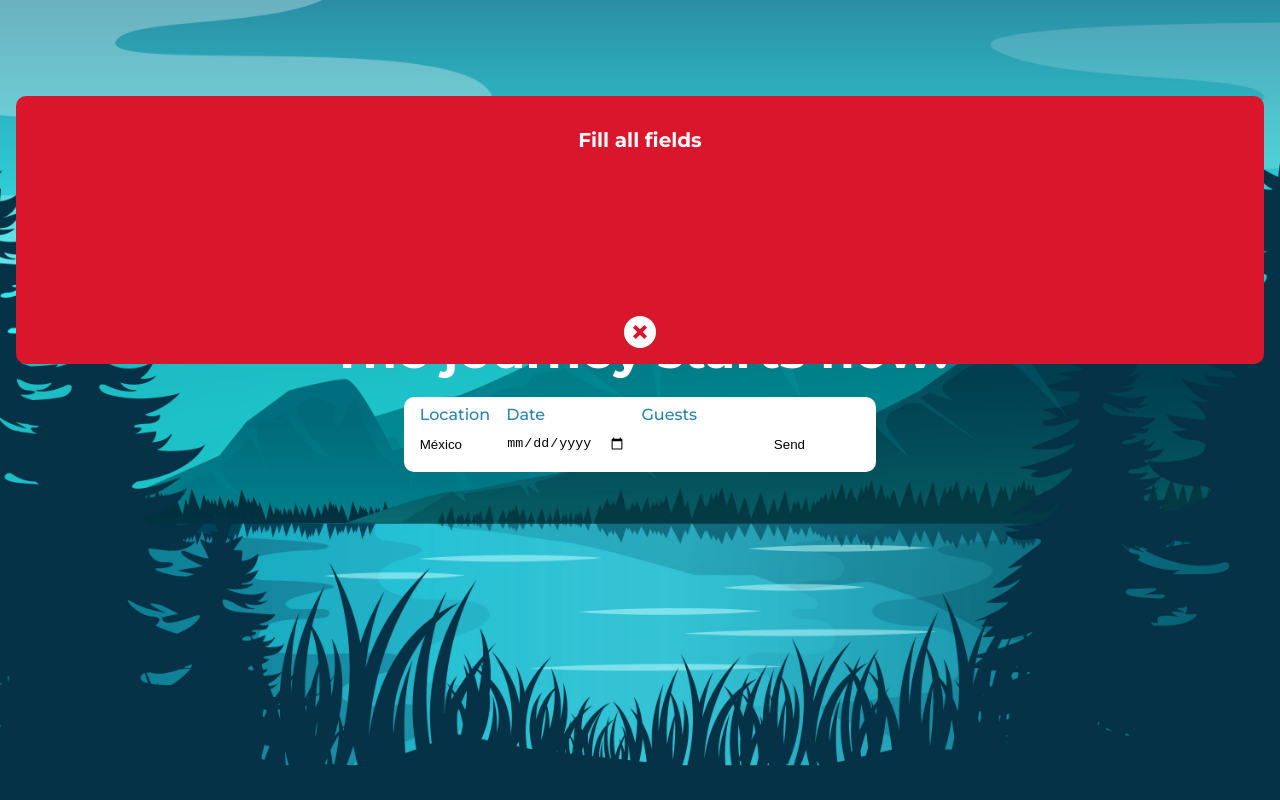
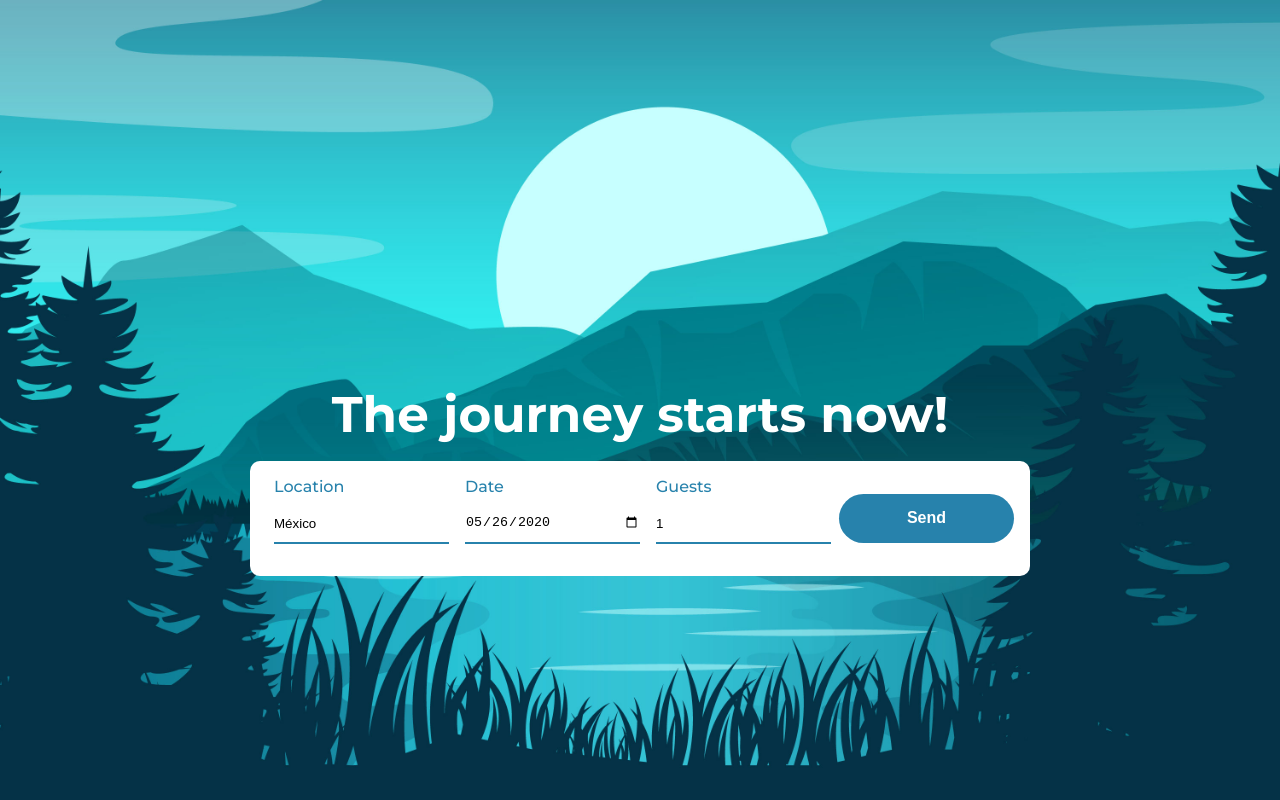
Before and after one commit to AlejandroLeyvaa/travel-app, a website built with webpack: page public/index.html in a window 1280 px wide. Both pictures are taken after a click on the button "Send". Shown: the top 800 px of the page. Built offline with nearby package versions, Linux system fonts and the light colour scheme; files whose address does not match are found by name.

Commit message:
No commit message

```diff
--- a/public/index.html
+++ b/public/index.html
@@ -12,14 +12,21 @@
 
 <body>
   <div id="root">
-    <!-- <header class="header">
+
+    <header class="header">
       <figure class="hero">
         <img src="../src/assets/images/lake.jpg" alt="">
       </figure>
-
-      <div class="date">
+      <div class="date" id="date">
         <h2 class="title">The journey starts now!</h2>
+        <button class="button" id="start">Start journey</button>
         <form class="form" id="form">
+          <div class="close" id="close">
+            <div class="circle">
+              <div class="rec"></div>
+              <div class="rec"></div>
+            </div>
+          </div>
           <label for="country">
             <p class="paragraph">Location</p>
             <select id="country">
@@ -30,110 +37,16 @@
           </label>
           <label for="date">
             <p class="paragraph">Date</p>
-            <input type="date" id='date' name='date'>
+            <input type="date" id='date' name='date' value="2020-05-26">
           </label>
           <label for="guests">
             <p class="paragraph">Guests</p>
-            <input type="number" min="0" max="10" id='guests' name='guests'>
+            <input type="number" id='guests' min="2021-04-1" max="2050-08-26" name='guests' value="1">
           </label>
-          <button>Send</button>
+          <button class="button" id="send">Send</button>
         </form>
       </div>
     </header>
-
-    <main class="main">
-      <h2 class="title">
-        Select a category
-      </h2>
-
-      <section class="categories">
-
-        <div class="category">
-
-          <div class="rank">
-            <div class="rank__start"></div>
-            <span>4.9</span>
-          </div>
-
-          <figure class="image__container">
-            <img class='image--filter' src="../src/assets/images/icons8-expedition-backpack-100.png" alt="">
-          </figure>
-          <h2 class="title">Hicking trips</h2>
-          <p class="paragraph">Activities</p>
-        </div>
-
-        <div class="category">
-
-          <div class="rank">
-            <div class="rank__start"></div>
-            <span>4.9</span>
-          </div>
-
-          <figure class="image__container">
-            <img class='image--filter' src="../src/assets/images/icons8-spinner-lure-100.png" alt="">
-          </figure>
-          <h2 class="title">Fishing</h2>
-          <p class="paragraph">Activities</p>
-        </div>
-
-        <div class="category">
-
-          <div class="rank">
-            <div class="rank__start"></div>
-            <span>4.9</span>
-          </div>
-
-          <figure class="image__container">
-            <img class='image--filter' src="../src/assets/images/icons8-campfire-100.png" alt="">
-          </figure>
-          <h2 class="title">Camping</h2>
-          <p class="paragraph">Activities</p>
-        </div>
-
-      </section>
-
-      <section class="tours">
-        <h2 class="title">Tours</h2>
-
-        <div class="tours__container">
-
-          <figure class="image__container">
-            <img src="../src/assets/images/rsz_sean-musil-ah2ofe8aqds-unsplash.jpg" alt="">
-          </figure>
-
-          <figure class="image__container">
-            <img src="../src/assets/images/rsz_daniel-norris-2tddnkqpv0a-unsplash.jpg" alt="">
-          </figure>
-
-          <figure class="image__container">
-            <img src="../src/assets/images/rsz_aaron-burden-uffiweqspd4-unsplash.jpg" alt="">
-          </figure>
-
-          <figure class="image__container">
-            <img src="../src/assets/images/rsz_kalen-emsley-mgjskgio_ji-unsplash.jpg" alt="">
-          </figure>
-
-
-          <figure class="image__container">
-            <img src="../src/assets/images/rsz_angela-onyin-u_naqvsarfm-unsplash.jpg" alt="">
-          </figure>
-
-          <figure class="image__container">
-            <img src="../src/assets/images/rsz_peter-thomas-vcpjwm2kjbk-unsplash.jpg" alt="">
-          </figure>
-
-        </div>
-
-        <div class="tours-description">
-          <h2 class="title">Current tour</h2>
-          <p class="paragraph">Lorem ipsum dolor sit amet, consectetur adipisicing elit. Sint alias dicta, animi
-            asperiores officia ex tenetur delectus earum sapiente eos at iure officiis quo aut blanditiis laborum
-            maiores odit rem!</p>
-        </div>
-
-      </section>
-    </main> -->
-
     <article class="modal" id="modal">
       <div class="modal__content" id="modal-content">
         <h2 class="title" id='text-container'></h2>
--- a/src/components/header.js
+++ b/src/components/header.js
@@ -1,32 +1,34 @@
 import lake from '../assets/images/lake.jpg';
 
-const header = `
-  <figure class="hero">
-    <img src="${lake}" alt="">
-  </figure>
+const header = '';
 
-  <div class="date">
-    <h2 class="title">The journey starts now!</h2>
-    <form class="form" id="form">
-      <label for="country">
-        <p class="paragraph">Location</p>
-        <select id="country">
-          <option value="Mexico">México</option>
-          <option value="United States">United States</option>
-          <option value="United States">United States</option>
-        </select>
-      </label>
-      <label for="date">
-        <p class="paragraph">Date</p>
-        <input type="date" id='date' name='date'>
-      </label>
-      <label for="guests">
-        <p class="paragraph">Guests</p>
-        <input type="number" id='guests' name='guests'>
-      </label>
-      <button>Send</button>
-    </form>
-  </div>
-`;
+// const header = `
+//   <figure class="hero">
+//     <img src="${lake}" alt="">
+//   </figure>
+
+//   <div class="date">
+//     <h2 class="title">The journey starts now!</h2>
+//     <form class="form" id="form">
+//       <label for="country">
+//         <p class="paragraph">Location</p>
+//         <select id="country">
+//           <option value="Mexico">México</option>
+//           <option value="United States">United States</option>
+//           <option value="United States">United States</option>
+//         </select>
+//       </label>
+//       <label for="date">
+//         <p class="paragraph">Date</p>
+//         <input type="date" id='date' name='date'>
+//       </label>
+//       <label for="guests">
+//         <p class="paragraph">Guests</p>
+//         <input type="number" id='guests' name='guests'>
+//       </label>
+//       <button id="send">Send</button>
+//     </form>
+//   </div>
+// `;
 
 export default header;
--- a/src/index.js
+++ b/src/index.js
@@ -3,24 +3,46 @@ import header from './components/header';
 import tours from './components/tours';
 import sendData from './utils/sendData';
 import './styles/styles.css';
+import './styles/tablet.css';
 import './styles/desktop.css';
 
-async function insertComponentIn(where, createElement, component,  classNameElement) {
+async function insertComponentIn(
+  where,
+  createElement,
+  component,
+  classNameElement
+) {
   const selectedElement = document.querySelector(where);
   const element = document.createElement(createElement);
   element.className = classNameElement;
   element.innerHTML = component;
   return await selectedElement.appendChild(element);
-};
+}
 
 function render() {
   insertComponentIn('#root', 'header', header, 'header');
-  insertComponentIn('#root', 'main', categories, 'main')
-  .then(() => {
-    return insertComponentIn('.main','section', tours, 'tours')
+  insertComponentIn('#root', 'main', categories, 'main').then(() => {
+    return insertComponentIn('.main', 'section', tours, 'tours');
   });
-};
+}
 
 window.addEventListener('load', render());
 
 sendData();
+
+document.getElementById('date').addEventListener('click', (e) => {
+  const element = e.target;
+  const form = document.getElementById('form');
+
+
+  if (element.id === 'start') {
+    element.nextElementSibling.style.display = 'block';
+  }
+
+  if (
+    e.target.className === 'circle' ||
+    e.target.className === 'rec'
+    ) {
+    form.style.display = 'none';
+  }
+});
--- a/src/styles/desktop.css
+++ b/src/styles/desktop.css
@@ -19,8 +19,12 @@
 
   .date {
     padding-inline: 25rem;
-    top: 40vh;
+    /* top: 40vh; */
   }
+
+  /* .date .form .button {
+    width: 25%;
+  } */
 
   .main {
     padding-block-start: 2.4rem;
--- a/src/styles/styles.css
+++ b/src/styles/styles.css
@@ -31,6 +31,11 @@ img {
   display: block;
 }
 
+input[type=number]::part(native) {
+  background-color: red;
+  appearance: none;
+}
+
 .header {
   height: max-content;
 }
@@ -51,7 +56,7 @@ img {
   font-weight: 700;
 }
 
-.paragraph {
+.paragraph, button, .button {
   color: #fff;
   font-size: 1.6rem;
   font-weight: normal;
@@ -64,29 +69,48 @@ img {
 	flex-direction: column;
 	align-items: center;
 	justify-content: center;
+	margin-top: 30%;
 	padding: 0 1.6rem;
 	position: absolute;
-  top: 100px;
+	top: 0;
 	z-index: 10;
+}
+
+.date .button {
+  border-radius: 25px;
+  border: none;
+  color: #2782AC;
+  font-weight: 700;
 }
 
 .date .form {
   background-color: #fff;
-  display: flex;
+  width: 100%;
+  display: none;
   border-radius: 10px;
-  padding: .8rem;
+  padding: 1.6rem;
+}
+
+.date .button:hover, .date .button:active {
+  background-color: #2782AC;
+  color: #fff;
+}
+
+.date .form label .paragraph {
+  margin-bottom: .8rem;
 }
 
 .date :is(input, select, button) {
   background-color: #fff;
   border: none;
+  border-block-end: 2px solid #2782AC;
   width: 100%;
   height: 40px;
   align-self: end;
+  margin-bottom: 1.6rem;
 }
 
 .form select {
-  content: "\f078";
   appearance: none;
   cursor: pointer;
 }
@@ -99,12 +123,16 @@ img {
   color: #2782AC;
 }
 
-.form select {
+/* .form select {
   border-end-start-radius: 10px;
-}
+} */
 
 .form button {
+  background-color: #2782AC;
   border-radius: 10px;
+  border: none;
+  color: #fff;
+  margin-bottom: 0;
 }
 
 .main {
@@ -140,21 +168,9 @@ img {
   padding: 1.6rem;
 }
 
-.category .activity:active, .category .activity:hover {
-  background-color: #A1CFE4;
-  /* background-color: #8f8f8f; */
-  border-radius: 25px;
-  text-decoration: none;
-  padding: 1.6rem;
-}
-
 .category .activity .paragraph{
   color: #2782AC;
   font-weight: bold;
-}
-
-.category .activity:active .paragraph, .category .activity:hover .paragraph {
-  color: #2782AC;
 }
 
 .image__container {
@@ -325,14 +341,14 @@ img {
   text-align: center;
 }
 
-.modal .close {
+.modal .close, .form .close {
   width: 100%;
   height: 32px;
   display: flex;
   justify-content: center;
 }
 
-.modal .circle {
+.modal .circle, .form .circle {
   background-color: #fff;
   border-radius: 50%;
   width: 32px;
@@ -343,18 +359,26 @@ img {
   align-items: center;
 }
 
-.modal .rec {
+.form .circle {
+  background-color: #2782AC;
+}
+
+.modal .rec, .form .rec {
   background-color: #d9162c;
   width: 16px;
   height: 4px;
   position: absolute;
 }
 
-.modal .rec:first-child {
+.form .rec {
+  background-color: #fff;
+}
+
+.modal .rec:first-child, .form .rec:first-child {
 	transform: rotate(45deg);
 }
 
-.modal .rec:last-child {
+.modal .rec:last-child, .form .rec:last-child {
 	transform: rotate(-45deg);
 
 }
--- /dev/null
+++ b/src/styles/tablet.css
@@ -0,0 +1,31 @@
+@media screen and (min-width: 768px) {
+  .date .button {
+    display: none;
+  }
+
+  .date .form {
+    background-color: #fff;
+    width: 100%;
+    height: 115px;
+    display: flex;
+    border-radius: 10px;
+    padding: 1.6rem;
+  }
+
+  .date .form label {
+    width: 25%;
+    align-self: center;
+  }
+
+  .date .form .button {
+    color: #fff;
+    width: 25%;
+    height: 60%;
+    display: block;
+    align-self: center;
+  }
+
+  .date .form .close {
+    display: none;
+  }
+}
--- a/src/utils/closeModal.js
+++ b/src/utils/closeModal.js
@@ -1,6 +1,7 @@
 function closeModal() {
   const modal = document.getElementById('modal');
   const close = document.getElementById('close');
+  const form = document.getElementById('form');
 
   close.addEventListener('click', (e) => {
     modal.style.display = 'none';
```
Lines whose indentation alone changed are shown as unchanged.
